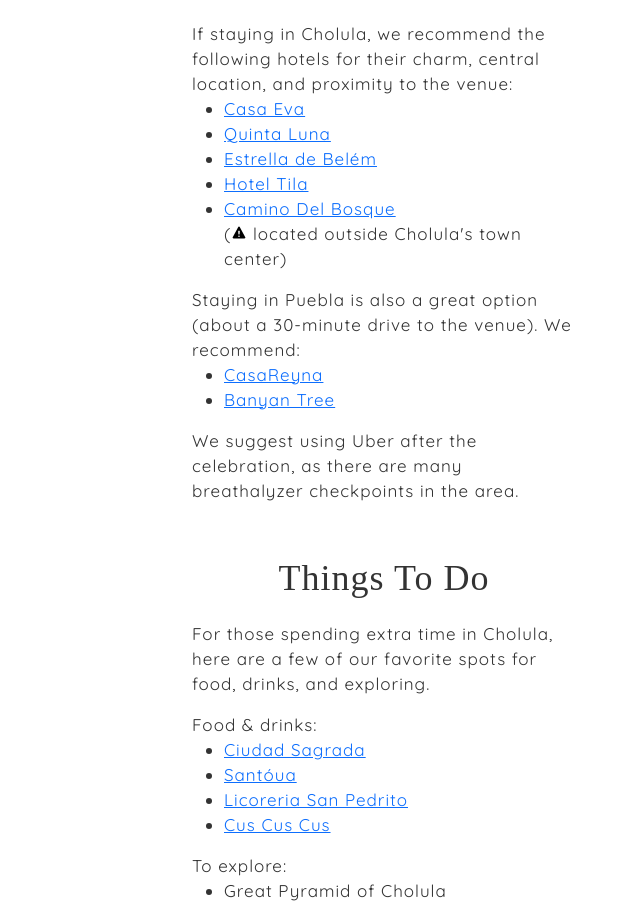
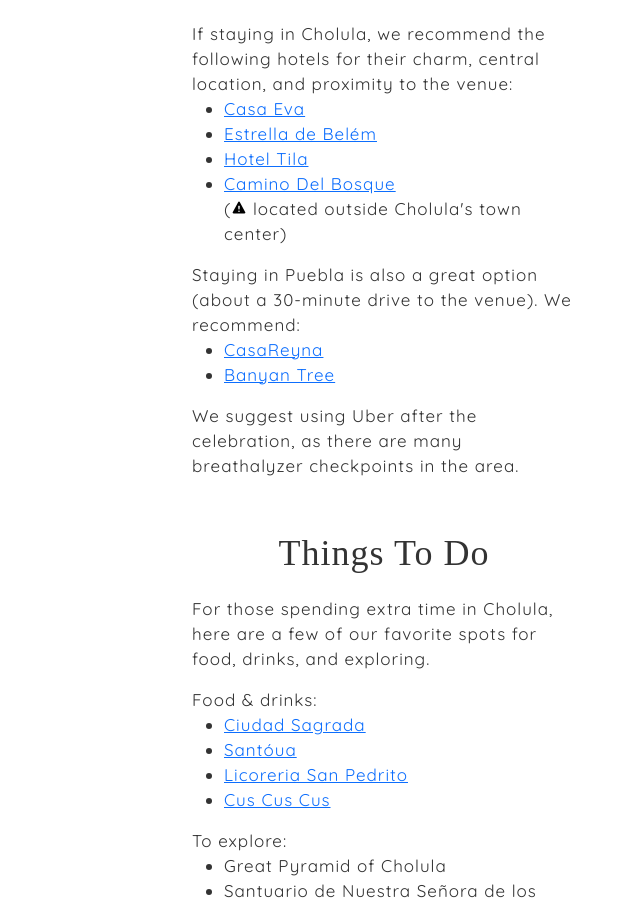
Before and after one commit to braml1/weddingwebsite, a Vue app: page /en in a window 1280 px wide. Shown: the part 4512-5419 px from the top of the page, without its empty margins (640-1280 px from the left). Built offline with nearby package versions, Linux system fonts and the light colour scheme; a web font is replaced by a local one.

Commit message:
update hotel

```diff
--- a/src/views/05_WhereToStaySection.vue
+++ b/src/views/05_WhereToStaySection.vue
@@ -10,7 +10,7 @@
 
         <ul class="">
           <li><a href="https://casaeva.travel/" target="_blank">Casa Eva</a></li>
-          <li><a href="https://laquintaluna.com.mx/" target="_blank">Quinta Luna</a></li>
+          <!-- <li><a href="https://laquintaluna.com.mx/" target="_blank">Quinta Luna</a> </li> -->
           <li><a href="https://estrelladebelem.com.mx" target="_blank">Estrella de Belém</a></li>
           <li><a href="https://tilahotel.com/" target="_blank">Hotel Tila</a></li>
           <li><a href="https://www.booking.com/hotel/mx/boutique-camino-del-bosque.en-gb.html" target="_blank">Camino Del Bosque </a>
```
